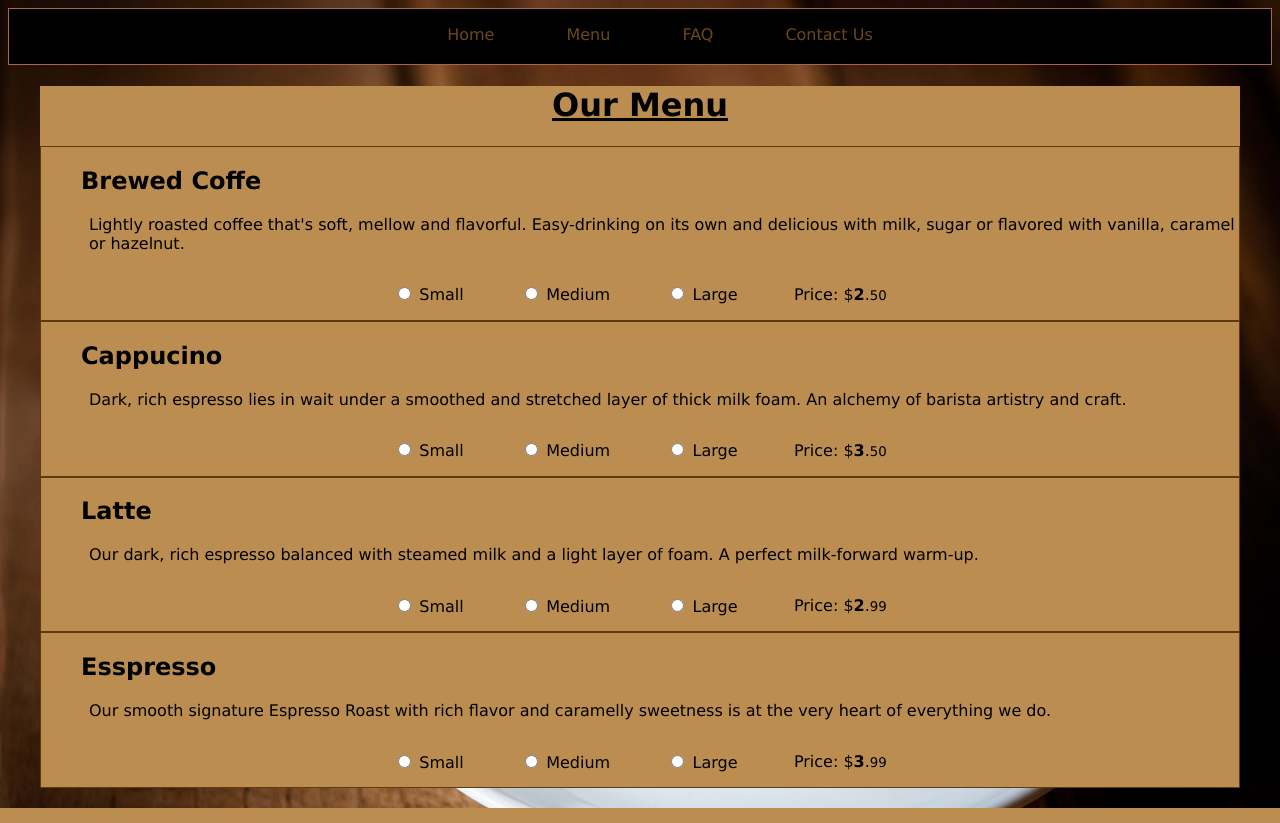
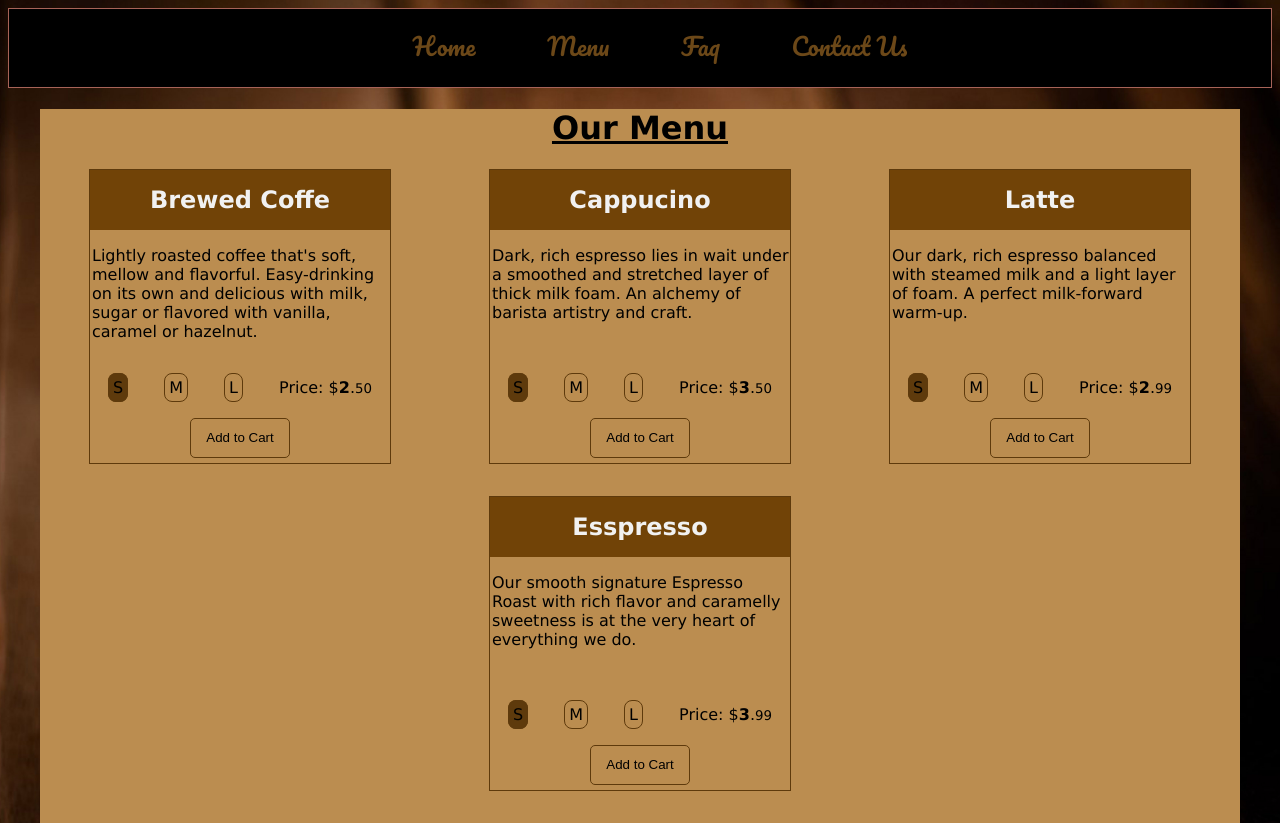
Before and after one commit to TeamYellowCapstone/team-yellow-repo, a PHP site: page /menu.php in a window 1280 px wide. Run offline with PHP 8.4, Linux system fonts and the light colour scheme.

Commit message:
separeted the js from the user interface
edited header to allow sources from googleapis like fonts, and disabled js from running inside the UI.

```diff
--- a/menu.php
+++ b/menu.php
@@ -12,80 +12,86 @@
         ?>
         <div class="content menu">
             <h1 class="centerText"><u>Our Menu</u></h1>
+            <div class="menu-item-container flex-box">
                 <div class="menu-item">
-                <h2 class="item-name indent">Brewed Coffe</h2>
+                    <h2 class="item-name centerText">Brewed Coffe</h2>
                     <p class="item-desc">Lightly roasted coffee that's soft, mellow and flavorful. Easy-drinking on its own and delicious with milk, sugar or flavored with vanilla, caramel or hazelnut.</p>
                     <div class="item-size-container">
                         <div class="item-size">
-                        <input type="radio" name="size1" id="small1" value="small">
-                        <label for="small1">Small</label>
+                            <input class="radio radio-btn" type="radio" name="size1" id="small1" value="small" checked>
+                            <label for="small1">S</label>
                         </div>
                         <div class="item-size">
-                        <input type="radio" name="size1" id="medium1" value="medium">
-                        <label for="medium1">Medium</label>
+                            <input class="radio radio-btn" type="radio" name="size1" id="medium1" value="medium">
+                            <label for="medium1">M</label>
                         </div>
                         <div class="item-size">
-                        <input type="radio" name="size1" id="large1" value="large">
-                        <label for="large1">Large</label>
+                            <input class="radio radio-btn" type="radio" name="size1" id="large1" value="large">
+                            <label for="large1">L</label>
                         </div>
                         <p class="item-price">Price: $<b>2</b>.<small>50</small></p>
                     </div>
+                    <button class="btn add-to-cart">Add to Cart</button>
                 </div>
                 <div class="menu-item">
-                <h2 class="item-name indent">Cappucino</h2>
+                    <h2 class="item-name centerText">Cappucino</h2>
                     <p class="item-desc">Dark, rich espresso lies in wait under a smoothed and stretched layer of thick milk foam. An alchemy of barista artistry and craft.</p>
                     <div class="item-size-container">
                         <div class="item-size">
-                        <input type="radio" name="size2" id="small2" value="small">
-                        <label for="small2">Small</label>
+                            <input class="radio radio-btn" type="radio" name="size2" id="small2" value="small" checked>
+                            <label for="small2">S</label>
                         </div>
                         <div class="item-size">
-                        <input type="radio" name="size2" id="medium2" value="medium">
-                        <label for="medium2">Medium</label>
+                            <input class="radio radio-btn" type="radio" name="size2" id="medium2" value="medium">
+                            <label for="medium2">M</label>
                         </div>
                         <div class="item-size">
-                        <input type="radio" name="size2" id="large2" value="large">
-                        <label for="large2">Large</label>
+                            <input class="radio radio-btn" type="radio" name="size2" id="large2" value="large">
+                            <label for="large2">L</label>
                         </div>
                         <p class="item-price">Price: $<b>3</b>.<small>50</small></p>
                     </div>
+                    <button class="btn add-to-cart">Add to Cart</button>
                 </div>
                 <div class="menu-item">
-                <h2 class="item-name indent">Latte</h2>
+                    <h2 class="item-name centerText">Latte</h2>
                     <p class="item-desc">Our dark, rich espresso balanced with steamed milk and a light layer of foam. A perfect milk-forward warm-up.</p>
                     <div class="item-size-container">
                         <div class="item-size">
-                        <input type="radio" name="size3" id="small3" value="small">
-                        <label for="small3">Small</label>
+                            <input class="radio radio-btn" type="radio" name="size3" id="small3" value="small" checked>
+                            <label for="small3">S</label>
                         </div>
                         <div class="item-size">
-                        <input type="radio" name="size3" id="medium3" value="medium">
-                        <label for="medium3">Medium</label>
+                            <input class="radio radio-btn" type="radio" name="size3" id="medium3" value="medium">
+                            <label for="medium3">M</label>
                         </div>
                         <div class="item-size">
-                        <input type="radio" name="size3" id="large3" value="large">
-                        <label for="large3">Large</label>
+                            <input class="radio radio-btn" type="radio" name="size3" id="large3" value="large">
+                            <label for="large3">L</label>
                         </div>
                         <p class="item-price">Price: $<b>2</b>.<small>99</small></p>
                     </div>
+                    <button class="btn add-to-cart">Add to Cart</button>
                 </div>
                 <div class="menu-item">
-                <h2 class="item-name indent">Esspresso</h2>
+                    <h2 class="item-name centerText">Esspresso</h2>
                     <p class="item-desc">Our smooth signature Espresso Roast with rich flavor and caramelly sweetness is at the very heart of everything we do.</p>
                     <div class="item-size-container">
                         <div class="item-size">
-                        <input type="radio" name="size4" id="small4" value="small">
-                        <label for="small4">Small</label>
+                            <input class="radio radio-btn" type="radio" name="size4" id="small4" value="small" checked>
+                            <label for="small4">S</label>
                         </div>
                         <div class="item-size">
-                        <input type="radio" name="size4" id="medium4" value="medium">
-                        <label for="medium4">Medium</label>
+                            <input class="radio radio-btn" type="radio" name="size4" id="medium4" value="medium">
+                            <label for="medium4">M</label>
                         </div>
                         <div class="item-size">
-                        <input type="radio" name="size4" id="large4" value="large">
-                        <label for="large4">Large</label>
+                            <input class="radio radio-btn" type="radio" name="size4" id="large4" value="large">
+                            <label for="large4">L</label>
                         </div>
                         <p class="item-price">Price: $<b>3</b>.<small>99</small></p>
+                    </div>
+                    <button class="btn add-to-cart">Add to Cart</button>
                 </div>
             </div>
         </div>
--- a/styles/style.css
+++ b/styles/style.css
@@ -44,11 +44,29 @@ body{
 .centerText{
   text-align: center;
 }
+
+/* Menu item */
+.flex-box{
+  display: flex;
+  flex-wrap: wrap;
+  justify-content: space-around;
+
+}
 .menu-item{
   border: 1px solid #5e3a0c;
+  min-width: 75px;
+  max-width: 300px;
+  margin-bottom: 2rem;
+}
+.item-name{
+  background-color: #714307;
+  margin: auto;
+  line-height: 60px;
+  color: #f1f1f1;
 }
 .item-desc{
-      margin-left: 3rem;
+  margin-left: 2px;
+  min-height: 100px;
 }
 .item-size-container{
   margin: auto;
@@ -60,3 +78,34 @@ body{
 .item-size{
   max-width: 150px;
 }
+.item-size > .radio-btn{
+  opacity: 0;
+  position: fixed;
+  width: 0px;
+}
+.item-size > .radio-btn + label{
+  padding: 4px;
+  border-radius: 8px;
+  border: 1px solid #5e3a0c;
+  user-select: none;
+}
+.item-size > .radio-btn + label:hover{
+  background-color: #5e3a0c;
+  cursor: pointer;
+}
+.item-size > .radio-btn:checked + label{
+  background-color: #5e3a0c;
+}
+.btn{
+  width: 100px;
+  display: block;
+  height: 40px;
+  margin: 5px auto;
+  background-color: #BB8D50;
+  border-radius: 5px;
+  border: 1px solid #5e3a0c;
+}
+.btn:hover{
+  background-color: #5e3a0c;
+  cursor: pointer;
+}
--- a/templates/head.php
+++ b/templates/head.php
@@ -2,7 +2,7 @@
 <meta http-equiv="X-UA-Compatible" content="IE=edge">
 <meta name="viewport" content="width=device-width, initial-scale=1.0">
 <?php
-    header("content-security-policy: default-src 'self'; script-src 'self' 'unsafe-inline'; img-src 'self'; style-src 'self' 'unsafe-inline'; font-src 'self'");
+    header("content-security-policy: default-src 'self'; script-src 'self'; img-src 'self'; style-src 'self' https://fonts.googleapis.com/ 'unsafe-inline'; font-src 'self' https://fonts.gstatic.com");
     header("X-Frame-Options: SAMEORIGIN");
     header("Referrer-Policy: same-origin");
     header("Permissions-Policy: camera=(), microphone=()");
@@ -12,3 +12,6 @@
 ?>
 <link href="styles/style.css" type="text/css" rel="stylesheet">
 <link href="templates/templates-style.css" type="text/css" rel="stylesheet">
+<link rel="preconnect" href="https://fonts.googleapis.com">
+<link rel="preconnect" href="https://fonts.gstatic.com" crossorigin>
+<link href="https://fonts.googleapis.com/css2?family=Pacifico&display=swap" rel="stylesheet">
--- a/templates/navigation.php
+++ b/templates/navigation.php
@@ -2,7 +2,7 @@
     <ul>
         <li><a href="index.php">Home</a></li>
         <li><a href="menu.php">Menu</a></li>
-        <li><a href="faq.php">FAQ</a></li>
+        <li><a href="faq.php">Faq</a></li>
         <li><a href="contact.php">Contact Us</a></li>
     </ul>
 </nav>
--- a/templates/templates-style.css
+++ b/templates/templates-style.css
@@ -4,18 +4,21 @@
   border: 1px solid #A76358;
   text-align: center;
 }
-  .navigation ul {
+.navigation ul{
   list-style: none;
   display: inline-block;
 }
-  .navigation ul li {
+.navigation ul li{
   float: left;
   margin: 0 20px;
 }
-  .navigation ul li a {
+.navigation ul li a{
   color: #6C4818;
+  font-family: Pacifico, cursive;
+  font-size: 24px;
   text-decoration: none;
   padding: 14px 16px;
+
 }
 .navigation li a:hover {
   background-color: #714307;
```
Also changed, not shown: faq.php (+1 -17 lines), retrieve-time.php (deleted, +0 -83 lines), scripts/faq.js (added, +14 -0 lines), scripts/time.php (deleted, +0 -77 lines), contact.php (indentation only). Lines whose indentation alone changed are shown as unchanged.
